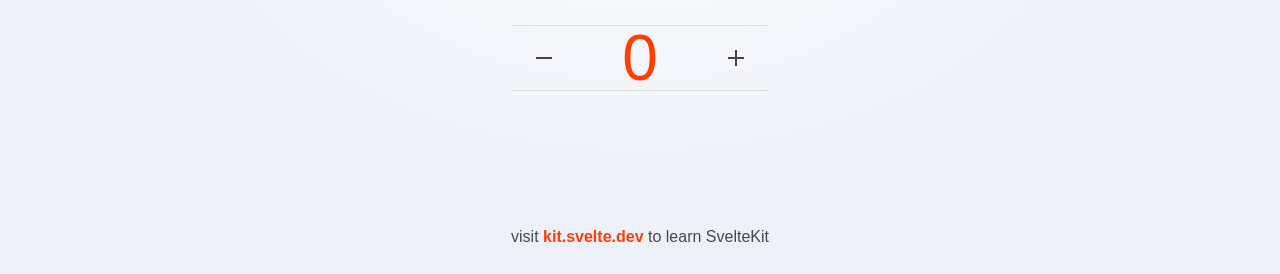
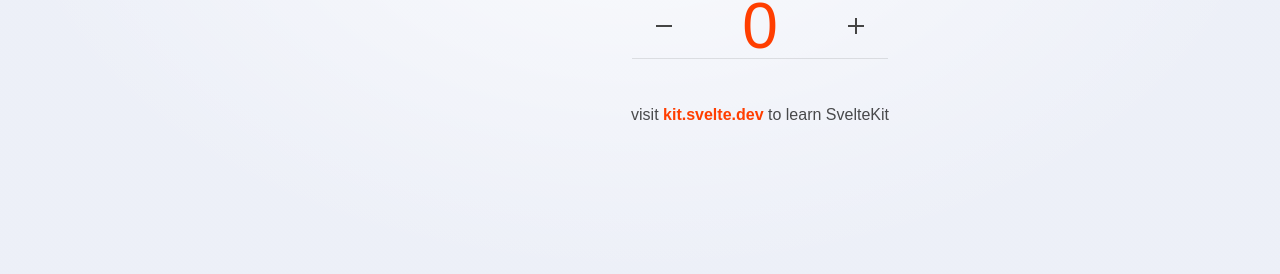
Before and after one commit to ricardoMonteiroTavares/phi, a SvelteKit app: page / in a window 1280 px wide. Shown: the part 523-797 px from the top of the page. Built offline with nearby package versions, Linux system fonts and the light colour scheme.

Commit message:
refactor> mudança de local da importação do menu

```diff
--- a/src/routes/+layout.svelte
+++ b/src/routes/+layout.svelte
@@ -1,24 +1,26 @@
 <script>
+	import DrawerMenu from '$lib/component/DrawerMenu/DrawerMenu.svelte';
+
 	import Header from './Header.svelte';
 	import './styles.css';
 </script>
 
 <div class="app">
-	<Header />
-
+	<DrawerMenu />
 	<main>
+		<Header />
 		<slot />
+		<footer>
+			<p>visit <a href="https://kit.svelte.dev">kit.svelte.dev</a> to learn SvelteKit</p>
+		</footer>
 	</main>
 
-	<footer>
-		<p>visit <a href="https://kit.svelte.dev">kit.svelte.dev</a> to learn SvelteKit</p>
-	</footer>
 </div>
 
 <style>
 	.app {
 		display: flex;
-		flex-direction: column;
+		flex-direction: row;
 		min-height: 100vh;
 	}
 
--- a/src/routes/+page.svelte
+++ b/src/routes/+page.svelte
@@ -2,7 +2,6 @@
 	import Counter from './Counter.svelte';
 	import welcome from '$lib/images/svelte-welcome.webp';
 	import welcome_fallback from '$lib/images/svelte-welcome.png';
-	import DrawerMenu from '$lib/component/DrawerMenu.svelte';
 </script>
 
 <svelte:head>
@@ -10,7 +9,6 @@
 	<meta name="description" content="Svelte demo app" />
 </svelte:head>
 
-<DrawerMenu />
 <section>
 	<h1>
 		<span class="welcome">
```
